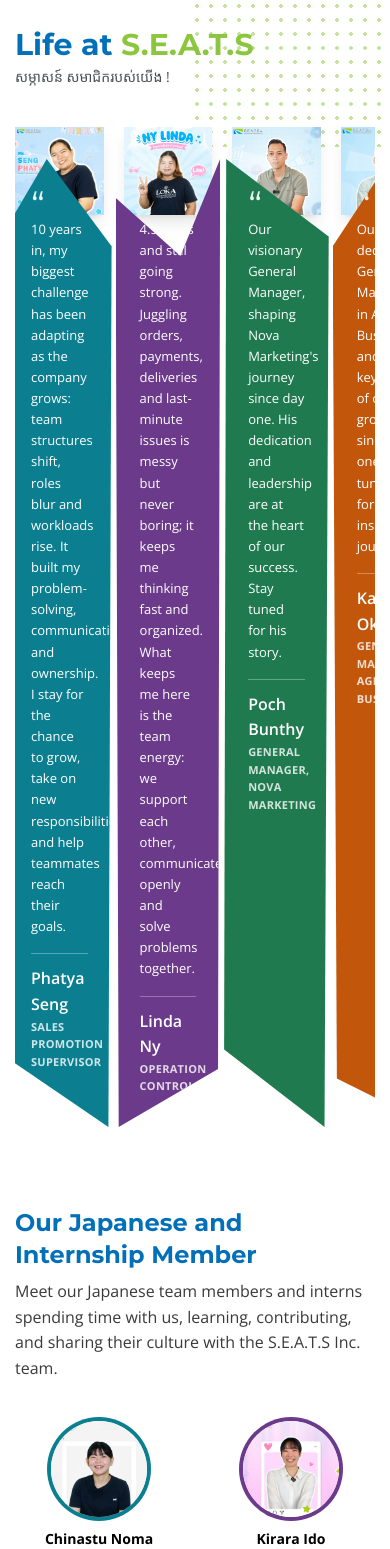
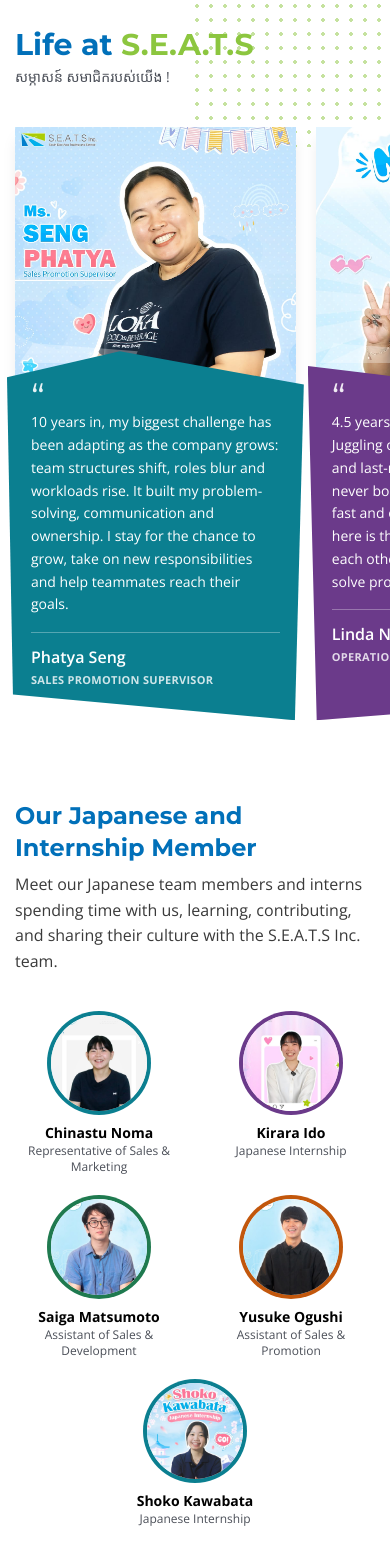
Before and after one commit to AKARAMedia/SEATs-Inc-Career, a Next.js app: page / in a window 390 px wide. Shown: the part 2360-3909 px from the top of the page. Built offline with nearby package versions, Linux system fonts and the light colour scheme; no server answers; a web font is replaced by a local one.

Commit message:
make-some-change-ui-in-mobile-and-tablet

```diff
--- a/src/app/(site)/page.tsx
+++ b/src/app/(site)/page.tsx
@@ -92,12 +92,15 @@
           </h2>
           <p className="mt-1 text-sm text-muted">សម្ភាសន៍ សមាជិករបស់យើង !</p>
 
-          <div className="mt-10 flex snap-x snap-mandatory gap-5 overflow-x-auto pb-4">
-            {/* Card width leaves ~3.5 cards visible, so the partial next card hints there's more to scroll to. */}
+          <div className="-mx-[15px] mt-10 flex snap-x snap-mandatory scroll-px-[15px] gap-5 overflow-x-auto px-[15px] pb-4 tablet:mx-0 tablet:scroll-px-0 tablet:px-0">
+            {/* Card width leaves a partial next card visible (~1.25 on mobile, 2.5 on tablet, 3.5 on desktop) to hint there's more to scroll to. */}
             {INTERVIEWS.map((i, n) => {
               const bubble = BUBBLES[n % BUBBLES.length];
               return (
-                <figure key={i.name} className="flex w-[calc((100%-3.125rem)/3.5)] shrink-0 snap-start flex-col">
+                <figure
+                  key={i.name}
+                  className="flex w-[78%] shrink-0 snap-start flex-col tablet:w-[calc((100%-3.125rem)/2.5)] desktop:w-[calc((100%-3.125rem)/3.5)]"
+                >
                   <div className="relative aspect-square overflow-hidden shadow-lg">
                     <Image src={i.photo} alt={i.name} fill className="object-cover object-top" />
                   </div>
@@ -118,7 +121,7 @@
                       <span aria-hidden className="font-heading text-4xl leading-none text-white/90">
                         &ldquo;
                       </span>
-                      <blockquote className="-mt-1 text-[13px] leading-relaxed">{i.quote}</blockquote>
+                      <blockquote className="-mt-1 text-sm leading-relaxed desktop:text-[13px]">{i.quote}</blockquote>
                       <figcaption className="mt-4 border-t border-white/30 pt-3">
                         <span className="block font-semibold">{i.name}</span>
                         <span className="block text-[11px] font-bold uppercase tracking-wide text-white/80">{i.role}</span>
@@ -135,11 +138,14 @@
             Meet our Japanese team members and interns spending time with us, learning, contributing, and sharing
             their culture with the S.E.A.T.S Inc. team.
           </p>
-          <div className="mt-10 grid grid-cols-2 gap-6 tablet:grid-cols-3 desktop:grid-cols-6">
+          <div className="-mx-3 mt-10 flex flex-wrap justify-center">
             {JAPANESE_INTERNS.map((intern, i) => {
               const bubble = BUBBLES[i % BUBBLES.length];
               return (
-                <div key={intern.name} className="flex flex-col items-center text-center">
+                <div
+                  key={intern.name}
+                  className="flex w-1/2 flex-col items-center px-3 pb-6 text-center tablet:w-1/3 desktop:w-1/6"
+                >
                   <div
                     className="relative size-24 overflow-hidden rounded-full shadow-sm ring-4 desktop:size-28"
                     style={{ "--tw-ring-color": bubble.color } as React.CSSProperties}
```
